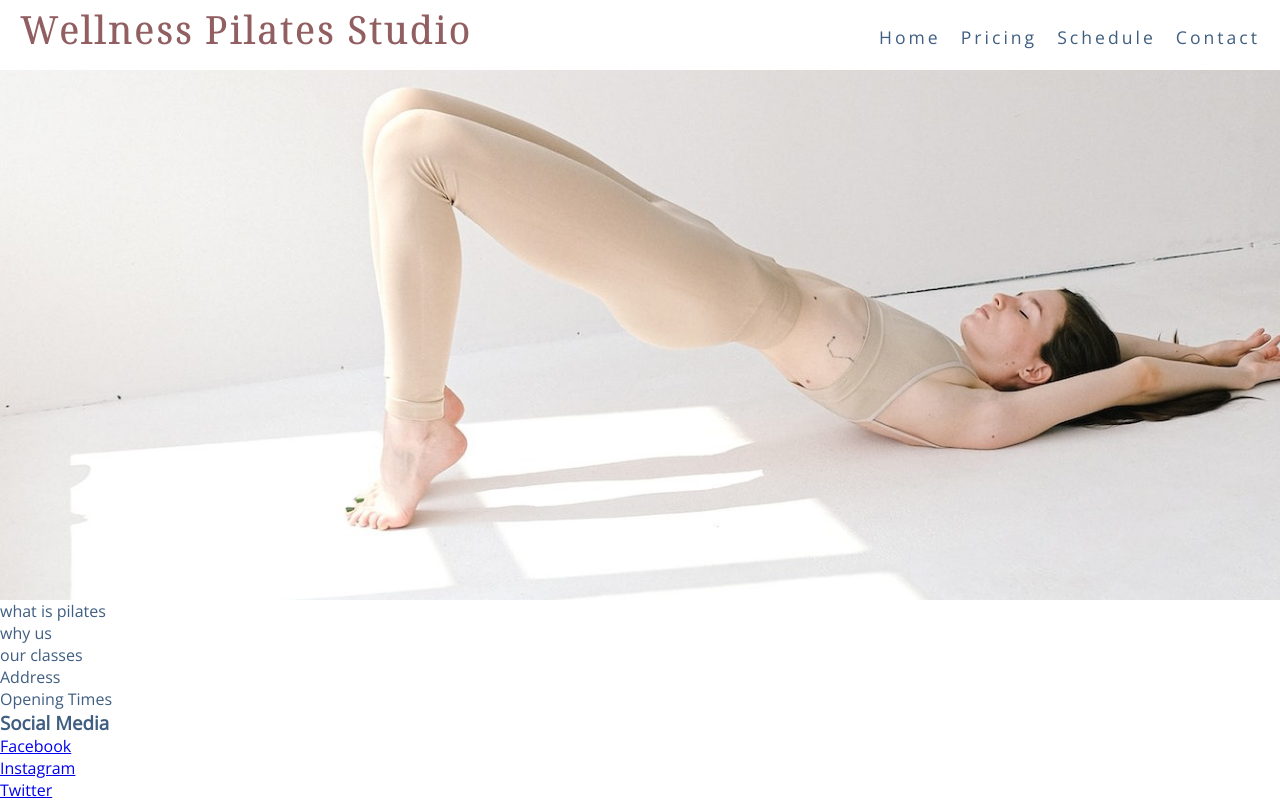
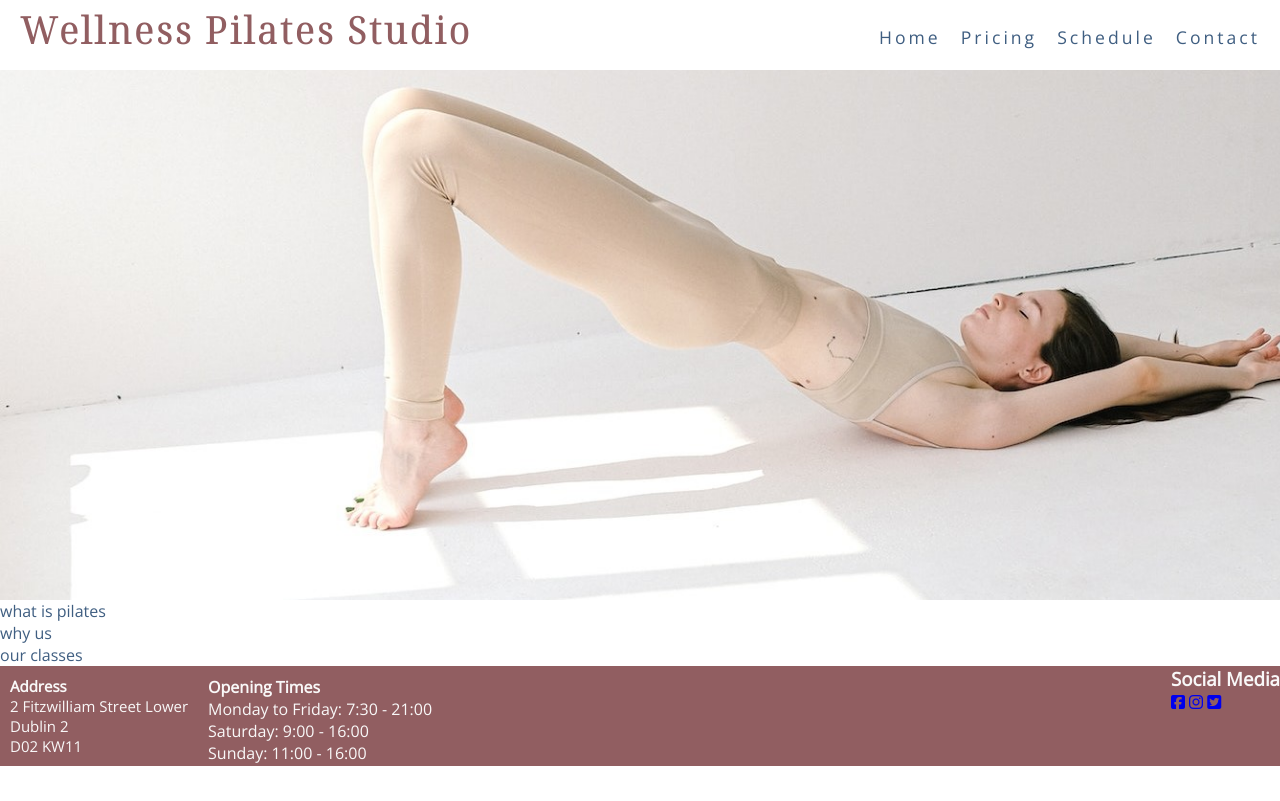
Before and after one commit to Ygallo/wellness-pilates-studio, a plain HTML site: page index.html in a window 1280 px wide. Drawn offline with nearby package versions, Linux system fonts and the light colour scheme.

Commit message:
Add style to the footer and font awesome icons

```diff
--- a/assets/css/style.css
+++ b/assets/css/style.css
@@ -82,3 +82,34 @@ h1, h2 {
     color:#915E61;
     font-weight: bold;
 }
+
+/*footer*/
+
+footer{
+    background-color: #915E61;
+    height: 100px;
+}
+.address {
+float:left;
+color:#F9F8F8;
+font-size: 15px;
+display: inline-block;
+padding: 10px;
+}
+
+.times {
+float: center;
+color:#F9F8F8;
+display: inline-block;
+padding: 10px;
+}
+.social {
+    color:#F9F8F8;
+    float:right;
+    display: block;
+}
+
+.social li {
+    list-style-type: none;
+    display: inline;
+}
--- a/index.html
+++ b/index.html
@@ -14,7 +14,7 @@
 
 <body>
     <Header>
-        <a ref="index.html">
+        <a href="index.html">
             <h1 id="logo">Wellness Pilates Studio</h1>
             <!--<img src="/assets/images/wps-logo.png" id="logo">-->
         </a>
@@ -42,23 +42,35 @@
     <section>why us</section>
     <section>our classes</section>
     <footer>
-        <div>Address</div>
-        <div>Opening Times</div>
-        <div>
+        <div class="address">
+            <h4>Address</h4>
+            <p>2 Fitzwilliam Street Lower</p>
+            <p>Dublin 2</p>
+            <p>D02 KW11</p>
+        </div>
+        <div class="times">
+            <h4>Opening Times</h4>
+            <p>Monday to Friday: 7:30 - 21:00</p>
+            <p>Saturday: 9:00 - 16:00</p>
+            <p>Sunday: 11:00 - 16:00</p>
+        </div>
+        <div class="social">
             <h3>Social Media</h3>
             <ul>
                 <li>
-                    <a href="https://www.facebook.com" target="_blank" rel="nooper" aria-label="Visit our Facebook page (opens in a new tab)">Facebook</a>
+                    <a href="https://www.facebook.com" target="_blank" rel="nooper" aria-label="Visit our Facebook page (opens in a new tab)"><i class="fa-brands fa-square-facebook"></i></a>
                 </li>
                 <li>
-                    <a href="https://www.instagram.com" target="_blank" rel="nooper" aria-label="Visit our Instagram page (opens in a new tab)">Instagram</a>
+                    <a href="https://www.instagram.com" target="_blank" rel="nooper" aria-label="Visit our Instagram page (opens in a new tab)"><i class="fa-brands fa-instagram"></i></a>
                 </li>
                 <li>
-                    <a href="https://www.twitter.com" target="_blank" rel="nooper" aria-label="Visit our Twitter page (opens in a new tab)">Twitter</a>
+                    <a href="https://www.twitter.com" target="_blank" rel="nooper" aria-label="Visit our Twitter page (opens in a new tab)"><i class="fa-brands fa-square-twitter"></i></a>
                 </li>
             </ul>
         </div>
     </footer>
+    <!-- font awesome script -->
+    <script src="https://kit.fontawesome.com/b03bc5fab6.js" crossorigin="anonymous"></script>
 </body>
 
 </html>
```
